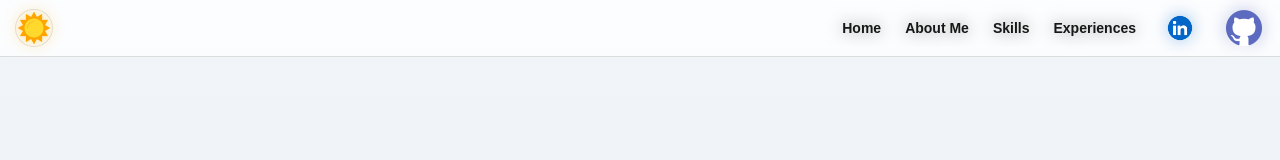
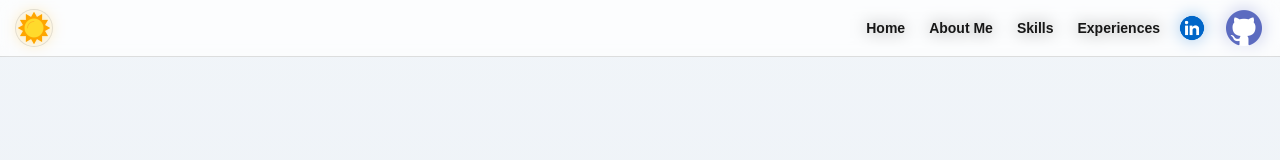
Before and after one commit to junniorlucero/my-portfolio, a Next.js app: page / in a window 1280 px wide. Shown: the top 160 px of the page. Built offline with nearby package versions, Linux system fonts and the light colour scheme.

Commit message:
Fix navbar and experiences

```diff
--- a/components/Experiences.tsx
+++ b/components/Experiences.tsx
@@ -49,8 +49,8 @@ export default function Experiences() {
           const leftSide = i % 2 === 0; //see if the index is even or odd, if even then starts on the left, if odd goes on the right
 
           const sideClasses = leftSide
-            ? "md:col-start-1 md:justify-self-end text-left pr-6"
-            : "md:col-start-3 md:justify-self-start text-left pl-6";
+            ? "md:col-start-1 md:justify-self-end text-left md:pr-6"
+            : "md:col-start-3 md:justify-self-start text-left md:pl-6";
 
           return (
             <li key={company} className="md:grid md:grid-cols-[1fr_48px_1fr]">
--- a/components/Navbar.tsx
+++ b/components/Navbar.tsx
@@ -15,10 +15,10 @@ export default function Navbar() {
         <ThemeToggle />
 
         {/* right side */}
-        <div className="sm:text-xs flex items-center gap-3 md:gap-6">
+        <div className="flex items-center gap-3 md:gap-6T">
           {/* text links: hidden on small, flex from md+ */}
 
-          <div className="md:flex items-center gap-6">
+          <div className="flex items-center gap-3 md:gap-6">
             <a
               href="#hero"
               className="font-semibold text-xs md:text-sm text-neutral-900 dark:text-neutral-100
```
